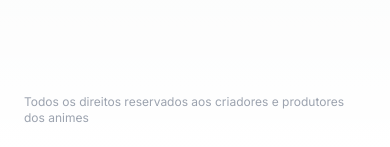
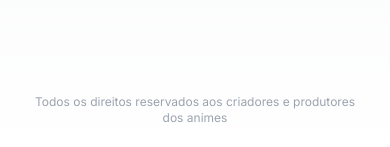
Before and after one commit to LetzC/Ani.me, a Next.js app: page / in a window 390 px wide. Shown: the part 2055-2202 px from the top of the page. Built offline with nearby package versions, Linux system fonts and the light colour scheme.

Commit message:
footer text centered

```diff
--- a/src/app/layout.tsx
+++ b/src/app/layout.tsx
@@ -42,7 +42,7 @@ export default function RootLayout({
         <main className="flex-grow">{children}</main>
 
         <footer
-          className={`${inter.className} text-xs sm:text-lg mx-auto text-gray-400 py-6 mt-20`}
+          className={`${inter.className} text-center text-xs sm:text-lg mx-auto text-gray-400 py-6 mt-20`}
         >
           Todos os direitos reservados aos criadores e produtores dos animes
         </footer>
```
